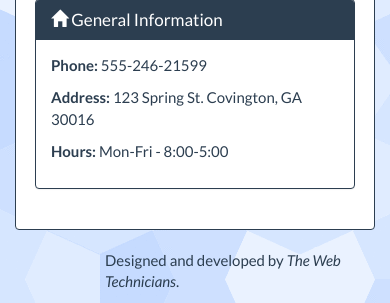
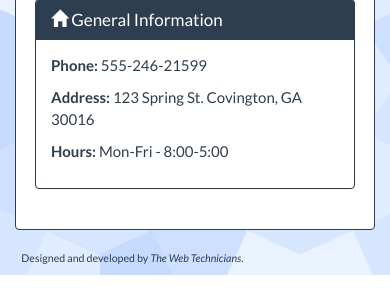
Before and after one commit to 3DSolutions/NewtonEducationFoundation, a PHP site: page / in a window 390 px wide. Shown: the part 2121-2424 px from the top of the page. After the commit the page ends 2396 px from the top, so only its background shows below. Run offline with PHP 8.4, Linux system fonts and the light colour scheme; some libraries are stand-ins or nearby versions.

Commit message:
Fixed one of two remaining mobile issues.

```diff
--- a/public/css/site.css
+++ b/public/css/site.css
@@ -56,6 +56,11 @@ a {
 		height: 3em;
 	}
 
+	.design {
+		margin-left: 2em;
+		font-size: 8pt;
+	}
+
 	#logo {
 		display: none;
 	}
```
